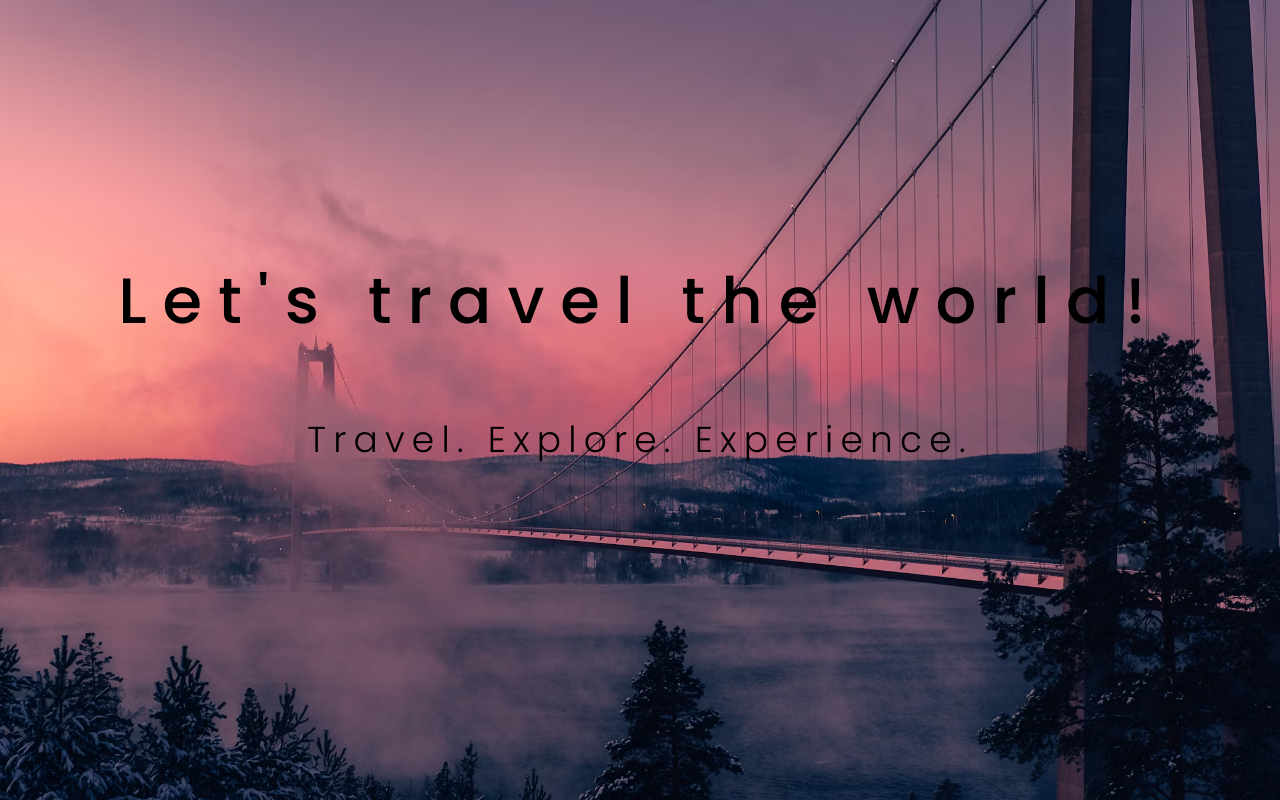
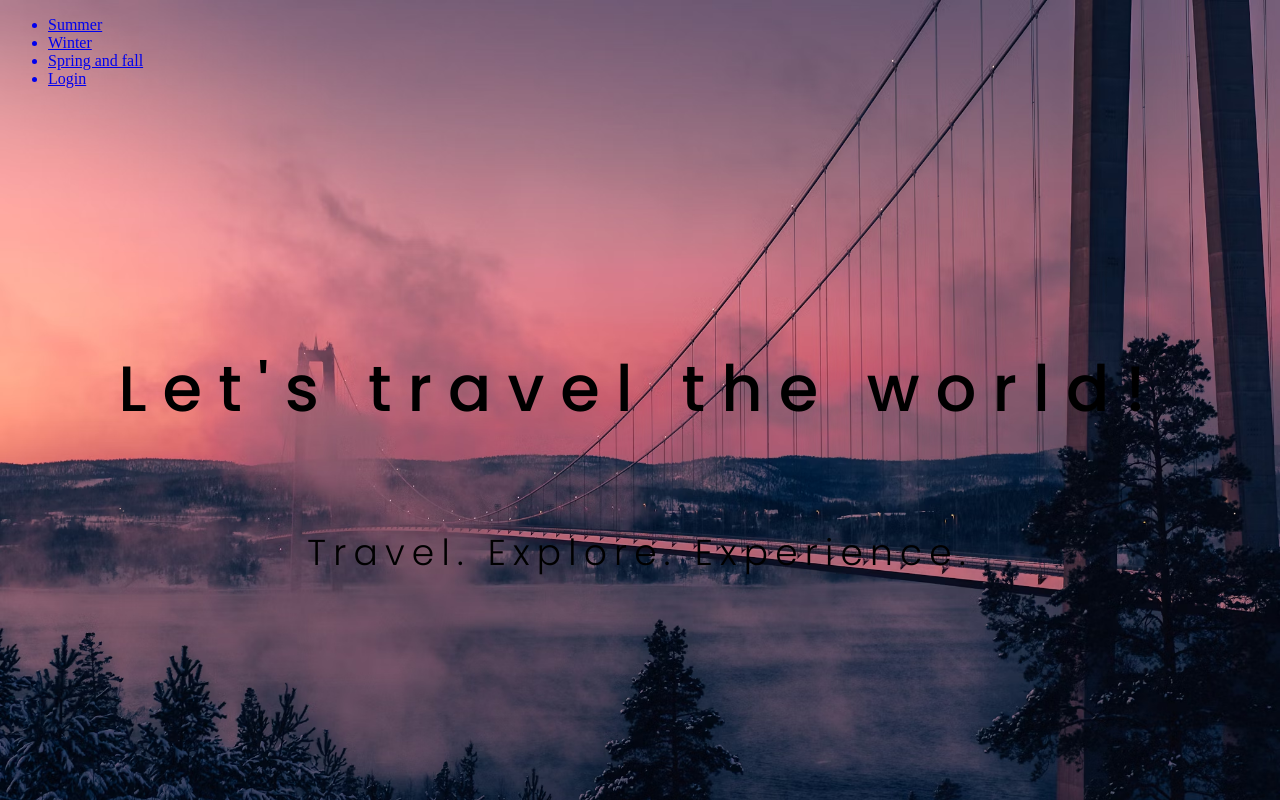
Before and after one commit to anastasija-mickoska/Travel, a PHP site: page /home.php in a window 1280 px wide. Run offline with PHP 8.4, Linux system fonts and the light colour scheme.

Commit message:
Update home.php

```diff
--- a/Travel/home.php
+++ b/Travel/home.php
@@ -17,7 +17,7 @@
                 text-align: center;
                 position:relative;
                 width:100%;
-                font-size:64px;
+                font-size:4em;
                 letter-spacing: 0.25em;
                 font-family:'Poppins','sans-serif';
                 font-weight: 500;
@@ -30,10 +30,19 @@
                 letter-spacing: 0.2em;
                 font-family:'Poppins','sans-serif';
                 font-weight: 300;
+                padding-top:2%;
             }
         </style>
     </head>
     <body>
+            <nav>
+                <ul>
+                    <a href="summer.php"><li>Summer</li></a>
+                    <a href="winter.php"><li>Winter</li></a>
+                    <a href="spring_fall.php"><li>Spring and fall</li></a>
+                    <a href="login.php"><li>Login</li></a>
+                </ul>
+            </nav>
         <div id="homepage_statement">
             <p id="home">Let's travel the world!
             </p>
```
